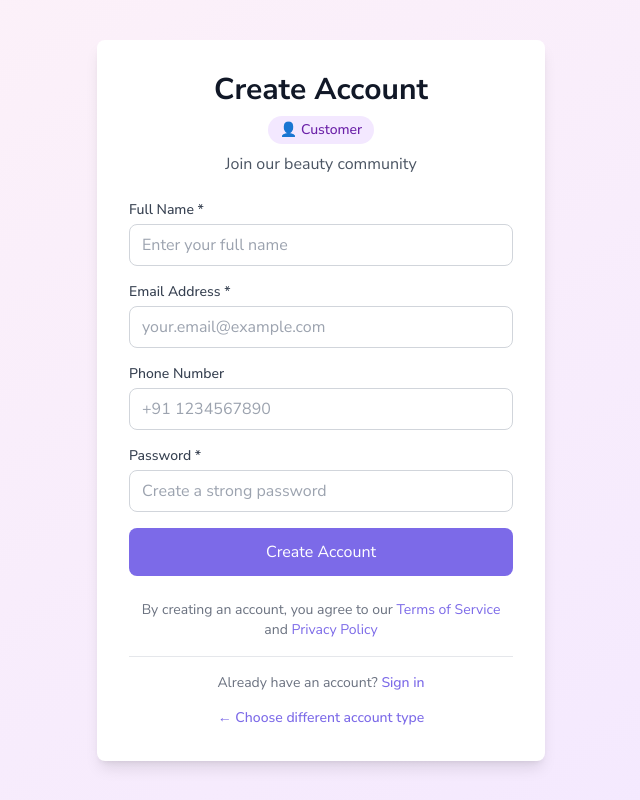
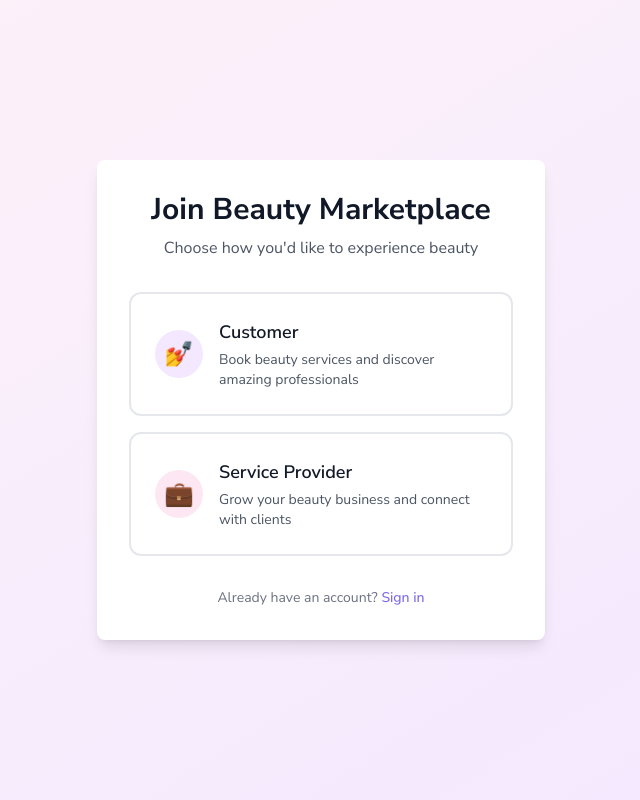
Before and after one commit to akshaytilwanker/beauty-marketplace-new, a Next.js app: page /signup/form in a window 1280 px wide. Shown: the whole page, without its empty margins (319-959 px from the left). Built offline with nearby package versions, Linux system fonts and the light colour scheme.

Commit message:
fix: complete registration flow with field name fixes and combined role selection

```diff
--- a/app/api/users/register/route.ts
+++ b/app/api/users/register/route.ts
@@ -5,7 +5,7 @@ export async function POST(request: Request) {
   try {
     console.log('Registration API called');
 
-    // Initialize Supabase client inside the function (runtime)
+    // Initialize Supabase client
     const supabaseUrl = process.env.NEXT_PUBLIC_SUPABASE_URL;
     const supabaseKey = process.env.NEXT_PUBLIC_SUPABASE_ANON_KEY;
 
@@ -19,13 +19,13 @@ export async function POST(request: Request) {
 
     const supabase = createClient(supabaseUrl, supabaseKey);
 
-    // Parse request body
-    const { email, password, name, userType } = await request.json();
+    // ✅ Correct field names from frontend
+    const { email, password, full_name, phone, role } = await request.json();
 
-    console.log('Registering user:', { email, name, userType });
+    console.log('Registering user:', { email, full_name, role, phone });
 
     // Validate required fields
-    if (!email || !password || !name || !userType) {
+    if (!email || !password || !full_name || !role) {
       return NextResponse.json(
         { error: 'All fields are required' },
         { status: 400 }
@@ -57,16 +57,17 @@ export async function POST(request: Request) {
 
     console.log('Auth user created:', authData.user.id);
 
-    // 2. Create user profile in profiles table
+    // 2. Create user profile in users table
     console.log('Creating user profile...');
     const { error: profileError } = await supabase
-      .from('profiles')
+      .from('users') // ✅ Correct table name
       .insert([
         {
-          id: authData.user.id,
+          auth_id: authData.user.id, // ✅ Correct field name
           email: email.trim().toLowerCase(),
-          full_name: name,
-          user_type: userType,
+          full_name: full_name, // ✅ Correct field name
+          phone: phone || '',
+          role: role, // ✅ Correct field name
           created_at: new Date().toISOString(),
           updated_at: new Date().toISOString(),
         },
@@ -74,10 +75,6 @@ export async function POST(request: Request) {
 
     if (profileError) {
       console.error('Profile creation error:', profileError);
-
-      // Try to clean up the auth user if profile creation fails
-      await supabase.auth.admin.deleteUser(authData.user.id);
-
       return NextResponse.json(
         { error: 'Profile creation failed: ' + profileError.message },
         { status: 400 }
@@ -86,15 +83,14 @@ export async function POST(request: Request) {
 
     console.log('User profile created successfully');
 
-    // Return success response
     return NextResponse.json({
       success: true,
       message: 'User registered successfully',
       user: {
         id: authData.user.id,
         email: authData.user.email,
-        name: name,
-        userType: userType
+        full_name: full_name,
+        role: role
       }
     }, { status: 201 });
 
@@ -107,7 +103,6 @@ export async function POST(request: Request) {
   }
 }
 
-// Optional: Add GET method to check if API is working
 export async function GET() {
   return NextResponse.json({
     message: 'Users registration API is working',
--- a/app/signup/form/page.tsx
+++ b/app/signup/form/page.tsx
@@ -1,28 +1,21 @@
 'use client'
-import { useState, useEffect } from 'react'
-import { useRouter, useSearchParams } from 'next/navigation'
+import { useState } from 'react'
+import { useRouter } from 'next/navigation'
 import Link from 'next/link'
 
-export default function SignupForm() {
+export default function SignupPage() {
+  const [selectedRole, setSelectedRole] = useState<'customer' | 'provider' | null>(null)
   const [formData, setFormData] = useState({
-    name: '',
+    full_name: '',
     email: '',
     phone: '',
     password: '',
-    userType: 'customer'
+    role: 'customer'
   })
   const [loading, setLoading] = useState(false)
   const [error, setError] = useState('')
 
   const router = useRouter()
-  const searchParams = useSearchParams()
-
-  useEffect(() => {
-    const userType = searchParams.get('userType') as 'customer' | 'provider'
-    if (userType && ['customer', 'provider'].includes(userType)) {
-      setFormData(prev => ({ ...prev, userType }))
-    }
-  }, [searchParams])
 
   const handleChange = (e: React.ChangeEvent<HTMLInputElement>) => {
     setFormData({
@@ -61,22 +54,125 @@ export default function SignupForm() {
     }
   }
 
+  const handleRoleChange = (newRole: 'customer' | 'provider') => {
+    setFormData(prev => ({ ...prev, role: newRole }))
+  }
+
+  // Role Selection Screen
+  if (!selectedRole) {
+    return (
+      <div className="min-h-screen bg-gradient-to-br from-pink-50 to-purple-100 flex items-center justify-center p-8">
+        <div className="max-w-md w-full bg-white rounded-lg shadow-lg p-8">
+          <div className="text-center mb-8">
+            <h1 className="text-3xl font-bold text-gray-900 mb-2">
+              Join Beauty Marketplace
+            </h1>
+            <p className="text-gray-600">
+              Choose how you'd like to experience beauty
+            </p>
+          </div>
+
+          <div className="space-y-4">
+            {/* Customer Card */}
+            <div
+              onClick={() => setSelectedRole('customer')}
+              className="border-2 border-gray-200 rounded-xl p-6 cursor-pointer hover:border-purple-300 hover:bg-purple-50 transition-all duration-200 group"
+            >
+              <div className="flex items-center space-x-4">
+                <div className="w-12 h-12 bg-purple-100 rounded-full flex items-center justify-center group-hover:bg-purple-200 transition-colors">
+                  <span className="text-2xl">💅</span>
+                </div>
+                <div className="flex-1">
+                  <h3 className="text-lg font-semibold text-gray-900">Customer</h3>
+                  <p className="text-gray-600 text-sm mt-1">
+                    Book beauty services and discover amazing professionals
+                  </p>
+                </div>
+              </div>
+            </div>
+
+            {/* Provider Card */}
+            <div
+              onClick={() => setSelectedRole('provider')}
+              className="border-2 border-gray-200 rounded-xl p-6 cursor-pointer hover:border-pink-300 hover:bg-pink-50 transition-all duration-200 group"
+            >
+              <div className="flex items-center space-x-4">
+                <div className="w-12 h-12 bg-pink-100 rounded-full flex items-center justify-center group-hover:bg-pink-200 transition-colors">
+                  <span className="text-2xl">💼</span>
+                </div>
+                <div className="flex-1">
+                  <h3 className="text-lg font-semibold text-gray-900">Service Provider</h3>
+                  <p className="text-gray-600 text-sm mt-1">
+                    Grow your beauty business and connect with clients
+                  </p>
+                </div>
+              </div>
+            </div>
+          </div>
+
+          <div className="mt-8 text-center">
+            <p className="text-gray-500 text-sm">
+              Already have an account?{' '}
+              <Link href="/login" className="text-purple-600 hover:text-purple-700 font-medium">
+                Sign in
+              </Link>
+            </p>
+          </div>
+        </div>
+      </div>
+    )
+  }
+
+  // Registration Form Screen
   return (
     <div className="min-h-screen bg-gradient-to-br from-pink-50 to-purple-100 flex items-center justify-center p-8">
       <div className="max-w-md w-full bg-white rounded-lg shadow-lg p-8">
         <div className="text-center mb-6">
+          <button
+            onClick={() => setSelectedRole(null)}
+            className="inline-flex items-center text-sm text-purple-600 hover:text-purple-700 mb-4"
+          >
+            ← Back to role selection
+          </button>
+
           <h1 className="text-3xl font-bold text-gray-900 mb-2">
             Create Account
           </h1>
           <div className="inline-flex items-center px-3 py-1 rounded-full bg-purple-100 text-purple-800 text-sm font-medium">
-            {formData.userType === 'provider' ? '💼 Service Provider' : '👤 Customer'}
+            {formData.role === 'provider' ? '💼 Service Provider' : '💅 Customer'}
           </div>
           <p className="text-gray-600 mt-2">
-            {formData.userType === 'provider'
+            {formData.role === 'provider'
               ? 'Start your beauty business journey'
               : 'Join our beauty community'
             }
           </p>
+        </div>
+
+        {/* Role Toggle */}
+        <div className="flex bg-gray-100 rounded-lg p-1 mb-6">
+          <button
+            type="button"
+            onClick={() => handleRoleChange('customer')}
+            className={`flex-1 py-2 px-4 rounded-md text-sm font-medium transition-colors ${
+              formData.role === 'customer'
+                ? 'bg-white text-purple-700 shadow-sm'
+                : 'text-gray-600 hover:text-gray-900'
+            }`}
+          >
+            💅 Customer
+          </button>
+          <button
+            type="button"
+            onClick={() => handleRoleChange('provider')}
+            className={`flex-1 py-2 px-4 rounded-md text-sm font-medium transition-colors ${
+              formData.role === 'provider'
+                ? 'bg-white text-pink-700 shadow-sm'
+                : 'text-gray-600 hover:text-gray-900'
+            }`}
+          >
+            💼 Provider
+          </button>
         </div>
 
         {error && (
@@ -87,15 +183,15 @@ export default function SignupForm() {
 
         <form onSubmit={handleSubmit} className="space-y-4">
           <div>
-            <label htmlFor="name" className="block text-sm font-medium text-gray-700 mb-1">
+            <label htmlFor="full_name" className="block text-sm font-medium text-gray-700 mb-1">
               Full Name *
             </label>
             <input
               type="text"
-              id="name"
-              name="name"
+              id="full_name"
+              name="full_name"
               required
-              value={formData.name}
+              value={formData.full_name}
               onChange={handleChange}
               className="w-full px-3 py-2 border border-gray-300 rounded-lg focus:outline-none focus:ring-2 focus:ring-purple-500 focus:border-transparent"
               placeholder="Enter your full name"
@@ -161,33 +257,11 @@ export default function SignupForm() {
 
         <div className="mt-6 text-center">
           <p className="text-gray-500 text-sm">
-            By creating an account, you agree to our{' '}
-            <a href="#" className="text-purple-600 hover:text-purple-700">
-              Terms of Service
-            </a>{' '}
-            and{' '}
-            <a href="#" className="text-purple-600 hover:text-purple-700">
-              Privacy Policy
-            </a>
+            Already have an account?{' '}
+            <Link href="/login" className="text-purple-600 hover:text-purple-700 font-medium">
+              Sign in
+            </Link>
           </p>
-
-          <div className="mt-4 pt-4 border-t border-gray-200">
-            <p className="text-gray-500 text-sm">
-              Already have an account?{' '}
-              <Link href="/login" className="text-purple-600 hover:text-purple-700 font-medium">
-                Sign in
-              </Link>
-            </p>
-          </div>
-
-          <div className="mt-3">
-            <button
-              onClick={() => router.push('/signup')}
-              className="text-purple-600 hover:text-purple-700 text-sm font-medium"
-            >
-              ← Choose different account type
-            </button>
-          </div>
         </div>
       </div>
     </div>
```
Also changed, not shown: package.json (+7 -6 lines), 1 other file (tests, documents, lock files or other folders).
